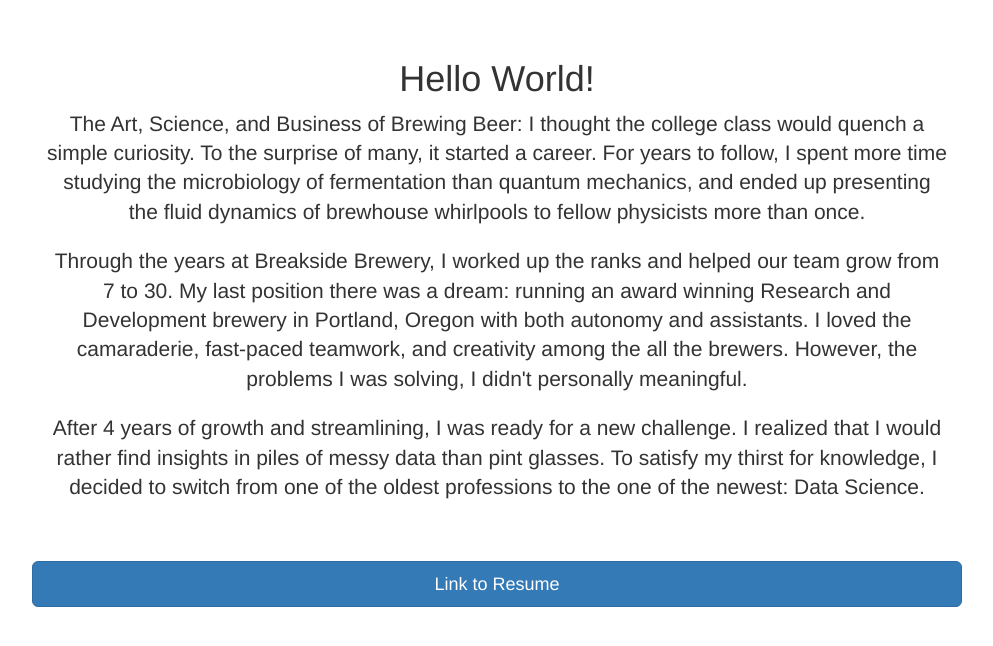
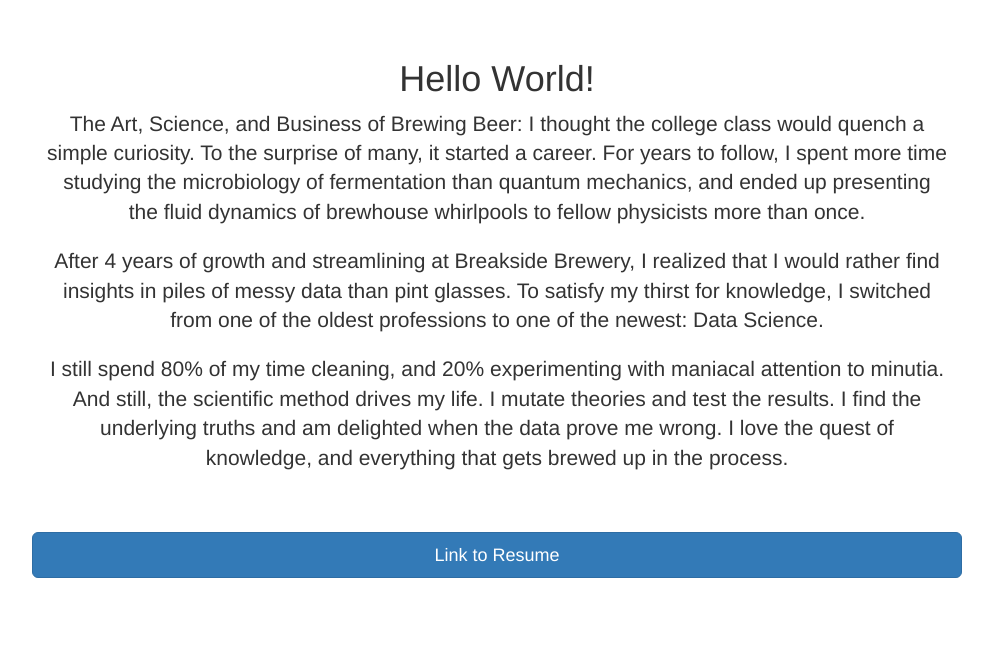
Before and after one commit to hfeiss/hfeiss.info, a Flask app: page / in a window 1280 px wide. Shown: the part 51-697 px from the top of the page, without its empty margins (143-1136 px from the left). Run offline with Flask 2, Linux system fonts and the light colour scheme; some libraries are stand-ins or nearby versions.

Commit message:
Update index

```diff
--- a/templates/AW.html
+++ b/templates/AW.html
@@ -53,6 +53,11 @@
         </div><!--/.nav-collapse -->
       </div>
     </nav>
+
+    <p></p>
+    <div class="container-fluid" style="max-width: 10in">
+    <a class="btn btn-primary btn-lg btn-block" href="https://github.com/hfeiss/AWaccidents" target="_blank" role="button">Link to GitHub Repo</a>
+    </div>
 
     <div class="container-fluid" style="max-width: 10in">
       <h2 id="background">Background</h2>
@@ -424,6 +429,7 @@
 
       <h2>Stay safe out there!</h2>
       <img src="static/images/lochsa.jpg" width="100%" class="img-fluid" alt="The author enjoying a high water lap on the Lochsa river, Idaho.">
+      <p></p>
 
     </div><!-- /.container -->
 
--- a/templates/contact.html
+++ b/templates/contact.html
@@ -55,7 +55,6 @@
     </nav>
 
     <div class="container-fluid" style="max-width: 10in">
-
       <p></p>
       <table style="width:100%">
         <tr>
@@ -108,6 +107,7 @@
 
     </div><!-- /.container -->
 
+
     <!-- Bootstrap core JavaScript
     ================================================== -->
     <!-- Placed at the end of the document so the pages load faster -->
--- a/templates/index.html
+++ b/templates/index.html
@@ -58,14 +58,18 @@
 
       <div class="starter-template">
         <h1>Hello World!</h1>
-        <p class="lead">The Art, Science, and Business of Brewing Beer: I thought the college class would quench a simple curiosity. To the surprise of many, it started a career. For years to follow, I spent more time studying the microbiology of fermentation than quantum mechanics, and ended up presenting the fluid dynamics of brewhouse whirlpools to fellow physicists more than once.
+        <p class="lead">
+          The Art, Science, and Business of Brewing Beer: I thought the college class would quench a simple curiosity. To the surprise of many, it started a career. For years to follow, I spent more time studying the microbiology of fermentation than quantum mechanics, and ended up presenting the fluid dynamics of brewhouse whirlpools to fellow physicists more than once.
         </p>
-        <p class="lead">Through the years at Breakside Brewery, I worked up the ranks and helped our team grow from 7 to 30. My last position there was a dream: running an award winning Research and Development brewery in Portland, Oregon with both autonomy and assistants. I loved the camaraderie, fast-paced teamwork, and creativity among the all the brewers. However, the problems I was solving, I didn't personally meaningful.
+        <p class="lead">
+          After 4 years of growth and streamlining at Breakside Brewery, I realized that I would rather find insights in piles of messy data than pint glasses. To satisfy my thirst for knowledge, I switched from one of the oldest professions to one of the newest: Data Science.        </p>
         </p>
-        <p class="lead">After 4 years of growth and streamlining, I was ready for a new challenge. I realized that I would rather find insights in piles of messy data than pint glasses. To satisfy my thirst for knowledge, I decided to switch from one of the oldest professions to the one of the newest: Data Science. </p>
+        <p class="lead">
+          I still spend 80% of my time cleaning, and 20% experimenting with maniacal attention to minutia. And still, the scientific method drives my life. I mutate theories and test the results. I find the underlying truths and am delighted when the data prove me wrong. I love the quest of knowledge, and everything that gets brewed up in the process.
         </p>
       </div>
       <a class="btn btn-primary btn-lg btn-block" href="https://www.overleaf.com/read/xxvfbcmhymvw" target="_blank" role="button">Link to Resume</a>
+      <p></p>
 
     </div><!-- /.container -->
 
--- a/templates/recgov.html
+++ b/templates/recgov.html
@@ -53,6 +53,11 @@
         </div><!--/.nav-collapse -->
       </div>
     </nav>
+
+    <p></p>
+    <div class="container-fluid" style="max-width: 10in">
+    <a class="btn btn-primary btn-lg btn-block" href="https://github.com/hfeiss/campingreservations" target="_blank" role="button">Link to GitHub Repo</a>
+    </div>
 
     <div class="container-fluid" style="max-width: 10in">
         <p></p>
```
Also changed, not shown: 1 other file.
